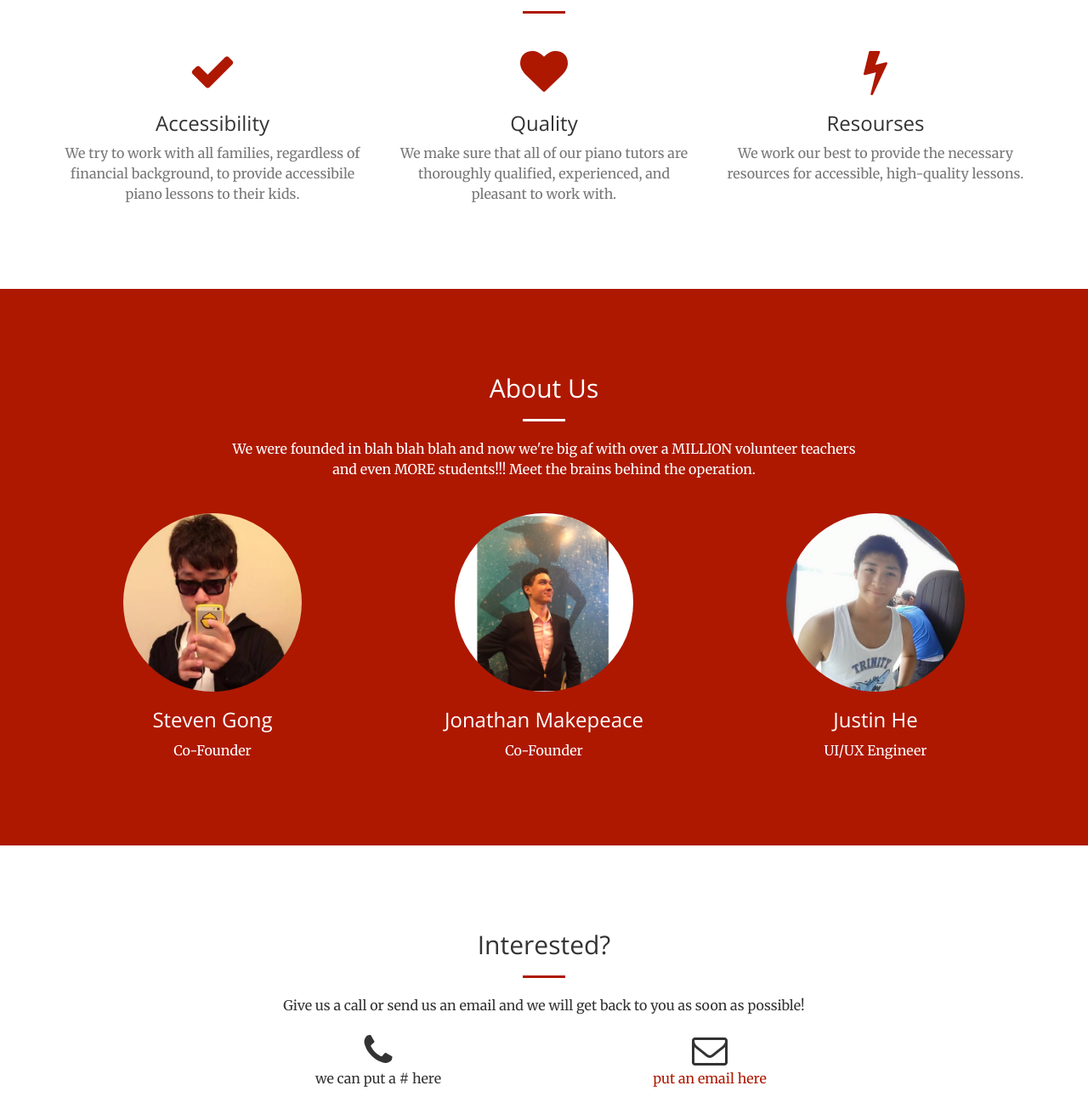
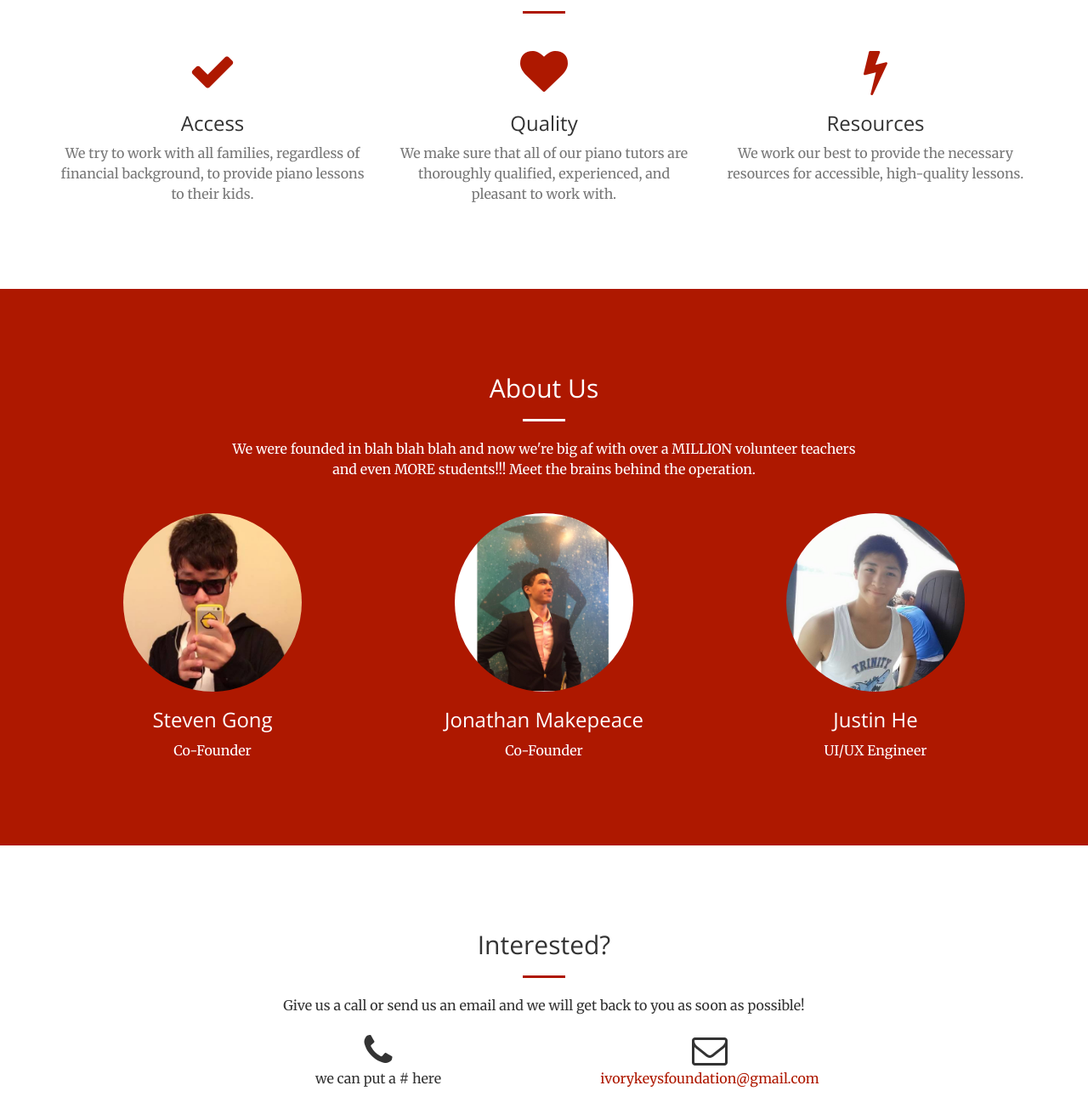
Before and after one commit to justinhe16/IvoryKeysInternational, a plain HTML site: page index.html in a window 1280 px wide. Shown: the part 940-2244 px from the top of the page at 85% size. Drawn offline with nearby package versions, Linux system fonts and the light colour scheme.

Commit message:
version 1.3

```diff
--- a/index.html
+++ b/index.html
@@ -93,8 +93,8 @@
                 <div class="col-lg-4 col-md-6 text-center">
                     <div class="service-box">
                         <i class="fa fa-4x fa-check wow bounceIn text-primary"></i>
-                        <h3>Accessibility</h3>
-                        <p class="text-muted">We try to work with all families, regardless of financial background, to provide accessibile piano lessons to their kids.</p>
+                        <h3>Access</h3>
+                        <p class="text-muted">We try to work with all families, regardless of financial background, to provide piano lessons to their kids.</p>
                     </div>
                 </div>
                 <div class="col-lg-4 col-md-6 text-center">
@@ -107,7 +107,7 @@
                 <div class="col-lg-4 col-md-6 text-center">
                     <div class="service-box">
                         <i class="fa fa-4x fa-bolt wow bounceIn text-primary" data-wow-delay=".2s"></i>
-                        <h3>Resourses</h3>
+                        <h3>Resources</h3>
                         <p class="text-muted">We work our best to provide the necessary resources for accessible, high-quality lessons.</p>
                     </div>
                 </div>
@@ -164,7 +164,7 @@
                 </div>
                 <div class="col-lg-4 text-center">
                     <i class="fa fa-envelope-o fa-3x wow bounceIn" data-wow-delay=".1s"></i>
-                    <p><a href="mailto:anemail@anemail.com">put an email here</a></p>
+                    <p><a href="mailto:ivorykeysfoundation@gmail.com">ivorykeysfoundation@gmail.com</a></p>
                 </div>
             </div>
         </div>
```
